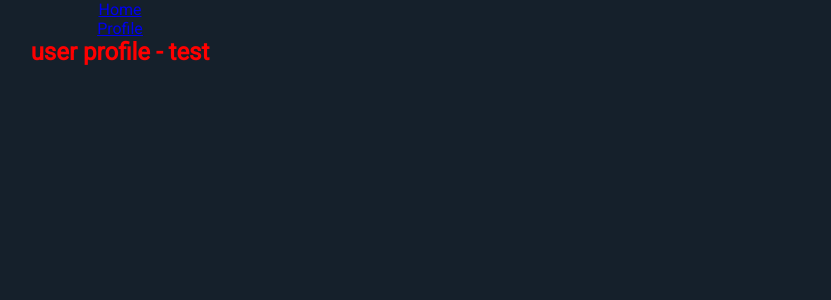
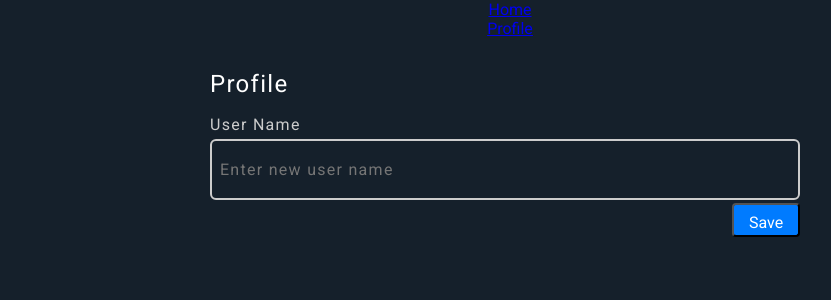
Before and after one commit to mark-itc/microblogging-ZeevGinzburg, a React (Create React App) app in the folder micro-blogghing-zeev-ginzburg/: page /userprofile in a window 1280 px wide. Shown: the top 300 px of the page, without its empty margins (130-961 px from the left). Built offline with nearby package versions, Linux system fonts and the light colour scheme.

Commit message:
user profile page CSS still without functionality

```diff
--- a/micro-blogghing-zeev-ginzburg/src/App.css
+++ b/micro-blogghing-zeev-ginzburg/src/App.css
@@ -3,15 +3,3 @@
   text-align: center;
 
 }
-
-.App-header {
-  background-color: inherit;
-  min-height: 100vh;
-  display: flex;
-  flex-direction: column;
-  align-items: center;
-  justify-content: center;
-  font-size: calc(10px + 2vmin);
-  color: white;
-  font-family: "Roboto", sans-serif;
-}
--- a/micro-blogghing-zeev-ginzburg/src/App.js
+++ b/micro-blogghing-zeev-ginzburg/src/App.js
@@ -1,11 +1,8 @@
 import './App.css';
 import { createBrowserRouter, RouterProvider, Route, Routes } from "react-router-dom";
-import Tweets from './components/tweets';
-import Form from './components/form';
 import { useState, useEffect } from "react";
 import { sort } from 'fast-sort';
 import UserProfile from './components/pages/user-profile';
-import Navbar from './components/navbar';
 import HomePage from './components/pages/home-page';
 
 function App() {
--- a/micro-blogghing-zeev-ginzburg/src/components/buttons.css
+++ b/micro-blogghing-zeev-ginzburg/src/components/buttons.css
@@ -4,7 +4,7 @@
     padding: 0;
 }
 
- button.tweet-button {
+ button.tweet-button, button.save-user-name {
     width: 68px;
     height: 34px;
     font-size: 16px;
--- a/micro-blogghing-zeev-ginzburg/src/components/pages/user-profile.css
+++ b/micro-blogghing-zeev-ginzburg/src/components/pages/user-profile.css
@@ -5,10 +5,61 @@
 }
 body {
     background-color:  #15202B;
+    font-family: 'Roboto', sans-serif;
 }
 
 div.main-user-profile-div {
+    /* border: 2px solid fuchsia; */
     background-color: inherit;
-    height: 500px;
-    width: 500px;
+
 }
+
+* {
+    box-sizing: border-box;
+    margin: 0;
+    padding: 0;
+}
+
+form.user-name-form {
+    background-color: inherit;
+    display: grid;
+    grid-template: 42px 21px 61px 29px / 512px 68px;
+    column-gap: 10px;
+    row-gap: 3px;
+    margin-top: 1.5rem;
+    border-radius: 6px;
+    font-family: 'Roboto', sans-serif;
+    color: #CCCCCC;
+    font-size: 16px;
+    margin: auto;
+    margin-top: 2rem;
+    width: 600px;
+    padding-bottom: 0.5rem;
+    letter-spacing: 0.08rem;
+
+}
+
+form.user-name-form h2.profile-title {
+    text-align: left;
+    color: #ffffff;
+    font-weight: normal;
+    grid-column: 1/3;
+    order: 0;
+}
+form.user-name-form label {
+    text-align: left;
+}
+
+form.user-name-form input {
+    background-color: inherit;
+    color:  #CCCCCC;
+    justify-content: center;
+    font-size: 16px;
+    font-family: inherit;
+    display: block;
+    padding-left: 0.5rem;
+    grid-column: 1 / 3;
+    border: 2px solid #CCCCCC;
+    border-radius: 6px;
+    letter-spacing: 0.08rem;
+}
--- a/micro-blogghing-zeev-ginzburg/src/components/pages/user-profile.jsx
+++ b/micro-blogghing-zeev-ginzburg/src/components/pages/user-profile.jsx
@@ -1,12 +1,31 @@
 import React from 'react';
-import "./user-profile.css"
+import "./user-profile.css";
 import Navbar from '../navbar';
+import "../buttons.css";
 
  function UserProfile() {
   return (
   <div className='main-user-profile-div'>
     <Navbar />
-    <h2 style={{"color": "red"}}>user profile - test</h2>
+
+    <form className='user-name-form' onSubmit="">
+          <h2 className='profile-title'>Profile</h2>
+          <label >User Name</label>
+          <input
+            type='text'
+            placeholder='Enter new user name'
+            // value={""}
+            // onChange={""}
+          />
+          <div className='go-right'></div>
+            <button className='save-user-name' type='submit'>
+              Save
+            </button>
+        </form>
+
+
+
+
     </div>
   );
 }
--- a/micro-blogghing-zeev-ginzburg/src/components/tweets.jsx
+++ b/micro-blogghing-zeev-ginzburg/src/components/tweets.jsx
@@ -1,5 +1,4 @@
 import "./tweets.css";
-import { sort } from 'fast-sort';
 
 
 function Tweets(props) {
```
